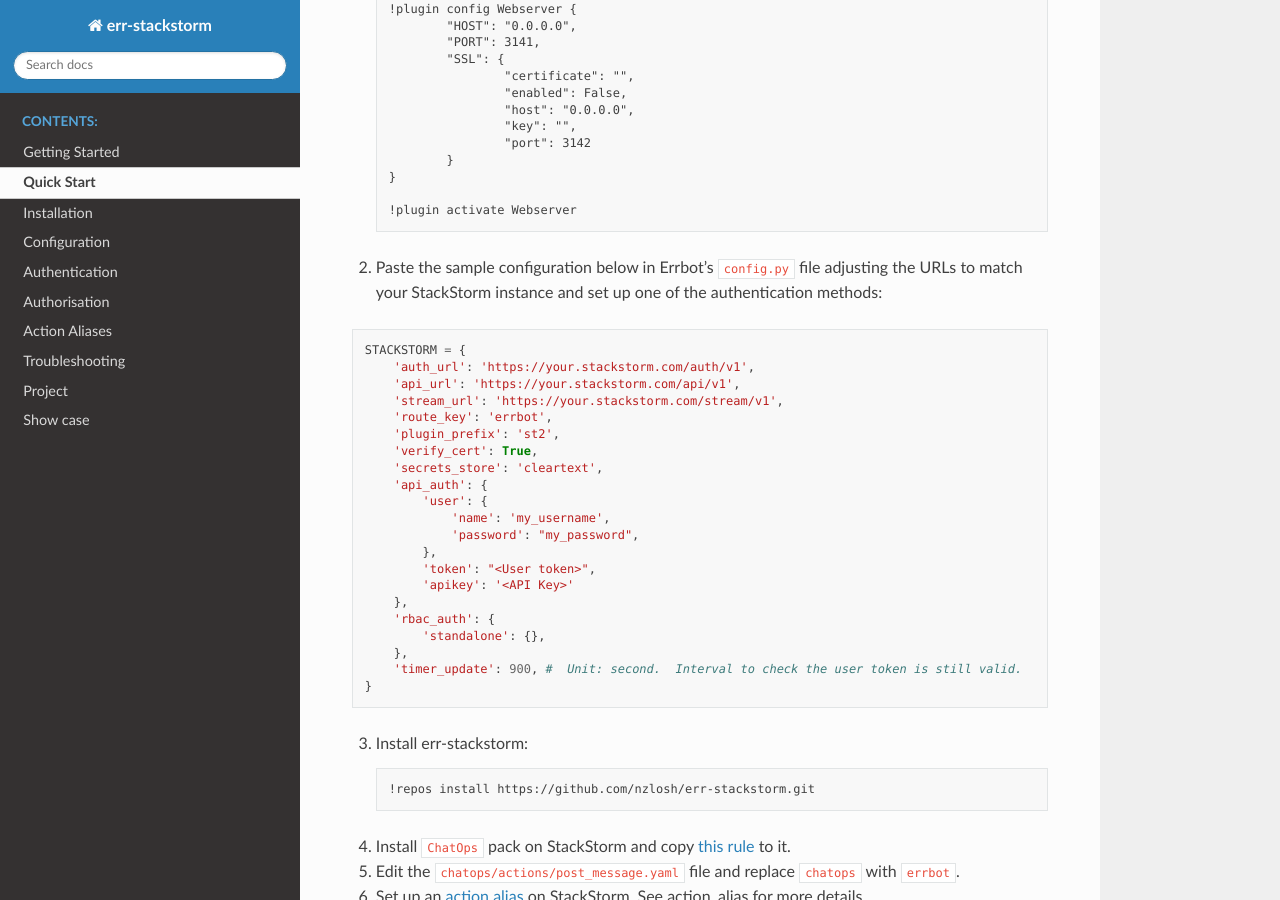
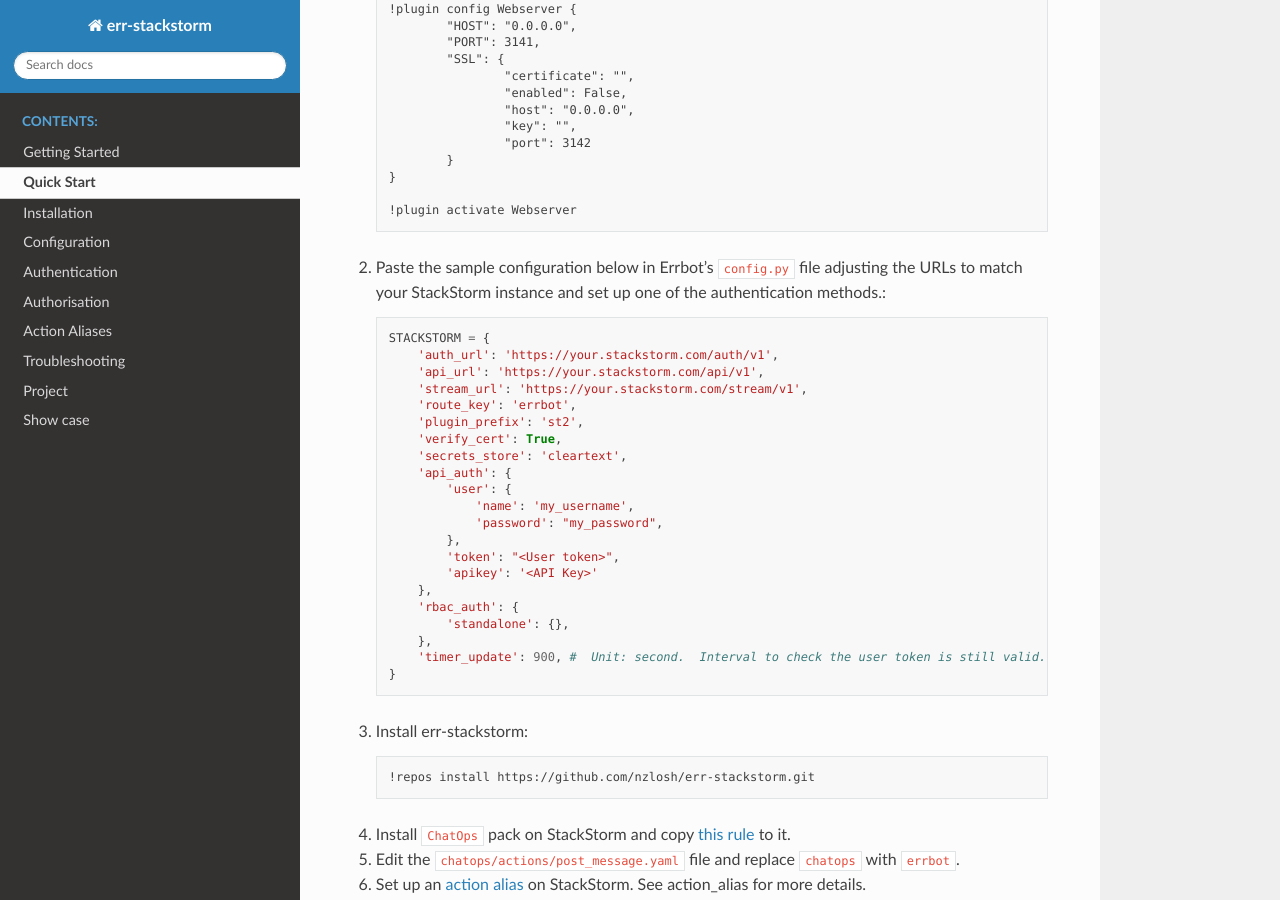
Before and after one commit to nzlosh/err-stackstorm, a Sphinx documentation site: the page built from docs/quick_start.rst, in a window 1280 px wide and 900 px high, scrolled down 304 px. Built offline with Sphinx 7.4.7 and the Read the Docs theme 2.0.0, drawn with Linux system fonts in a browser that asks for light colours.

Commit message:
Formatting and minor rst fixes.

```diff
--- a/docs/quick_start.rst
+++ b/docs/quick_start.rst
@@ -22,9 +22,7 @@ If you are familiar with Errbot and StackStorm, this guide will get you up and r
 
 	!plugin activate Webserver
 
-2. Paste the sample configuration below in Errbot's ``config.py`` file adjusting the URLs to match your StackStorm instance and set up one of the authentication methods::
-
-.. code-block:: python
+2. Paste the sample configuration below in Errbot's ``config.py`` file adjusting the URLs to match your StackStorm instance and set up one of the authentication methods.::
 
     STACKSTORM = {
         'auth_url': 'https://your.stackstorm.com/auth/v1',
```
Also changed, not shown: docs/action_aliases.rst (+11 -11 lines), docs/authn.rst (+16 -10 lines), docs/configuration.rst (+15 -15 lines), docs/getting_started.rst (+6 -5 lines).
